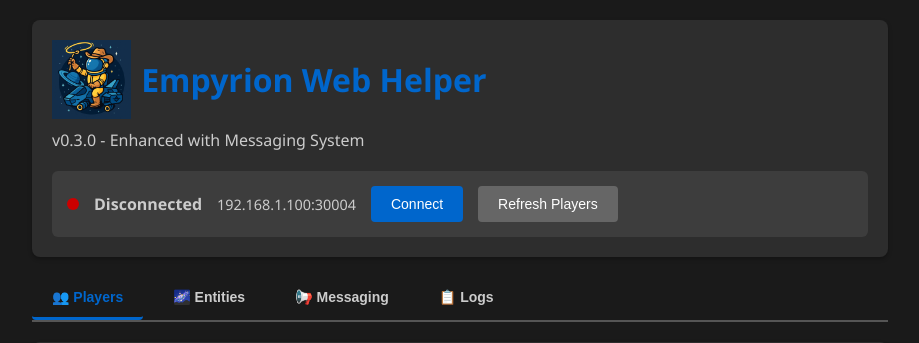
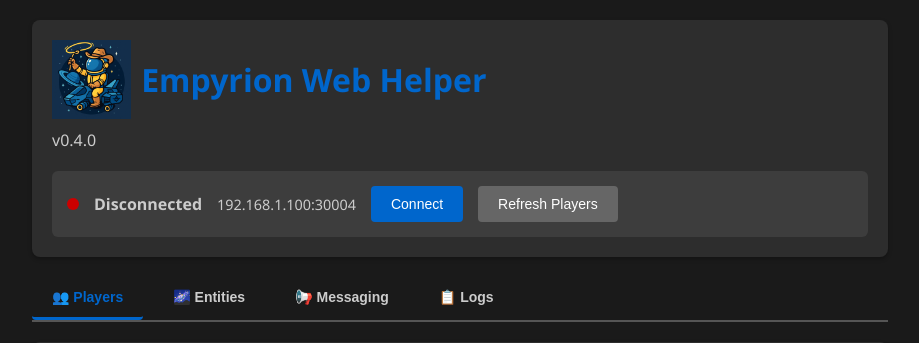
Before and after one commit to chaosz5050/empyrion-web-helper, a Flask app: page / in a window 1280 px wide. Shown: the top 343 px of the page, without its empty margins (180-1099 px from the left). Run offline with Flask 3, Linux system fonts and the light colour scheme; data that the repository does not hold is empty; some libraries are stand-ins or nearby versions.

Commit message:
Add files via upload

```diff
--- a/templates/partials/header.html
+++ b/templates/partials/header.html
@@ -4,7 +4,7 @@
         <img src="/static/ewh_icon.png" alt="Empyrion Web Helper" class="header-icon">
         Empyrion Web Helper
     </h1>
-    <p class="subtitle">v0.3.0 - Enhanced with Messaging System</p>
+    <p class="subtitle">v0.4.0</p>
 
     <div class="connection-panel">
         <div class="status-indicator" id="statusIndicator"></div>
```
